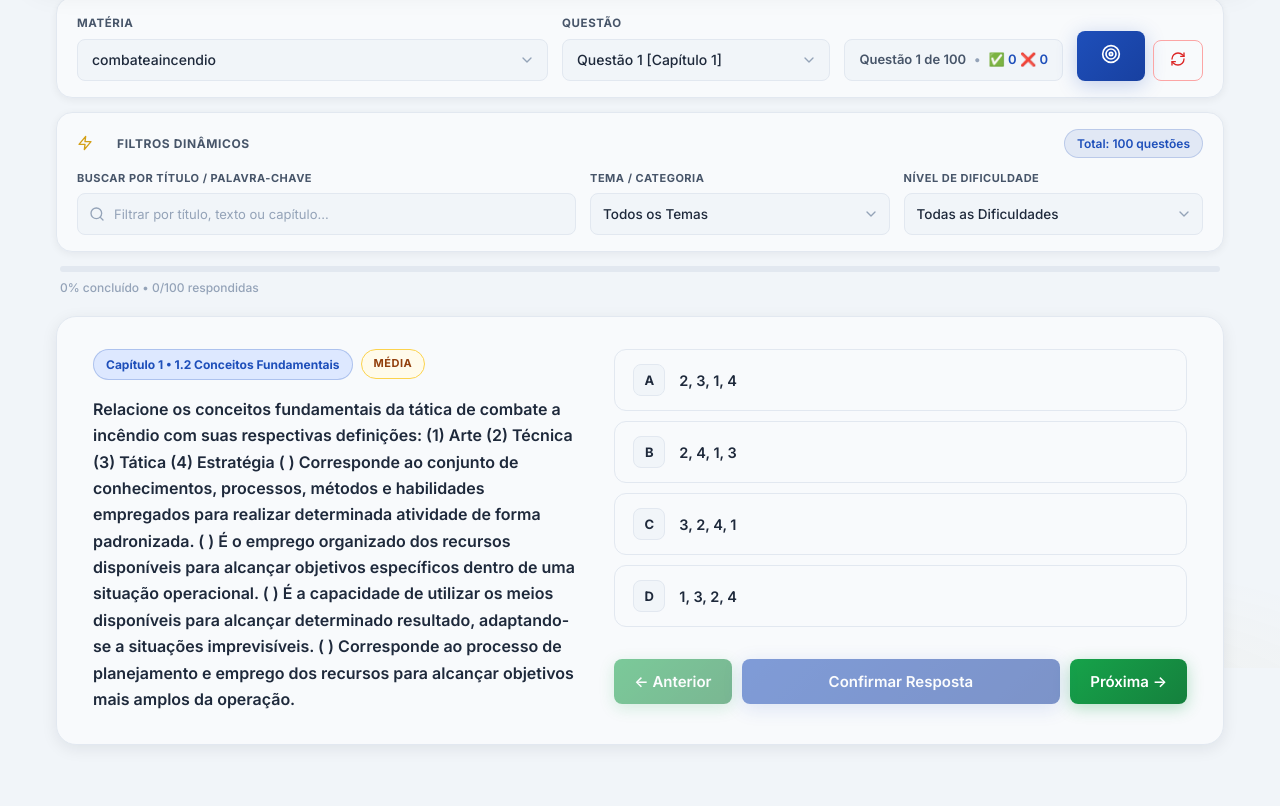
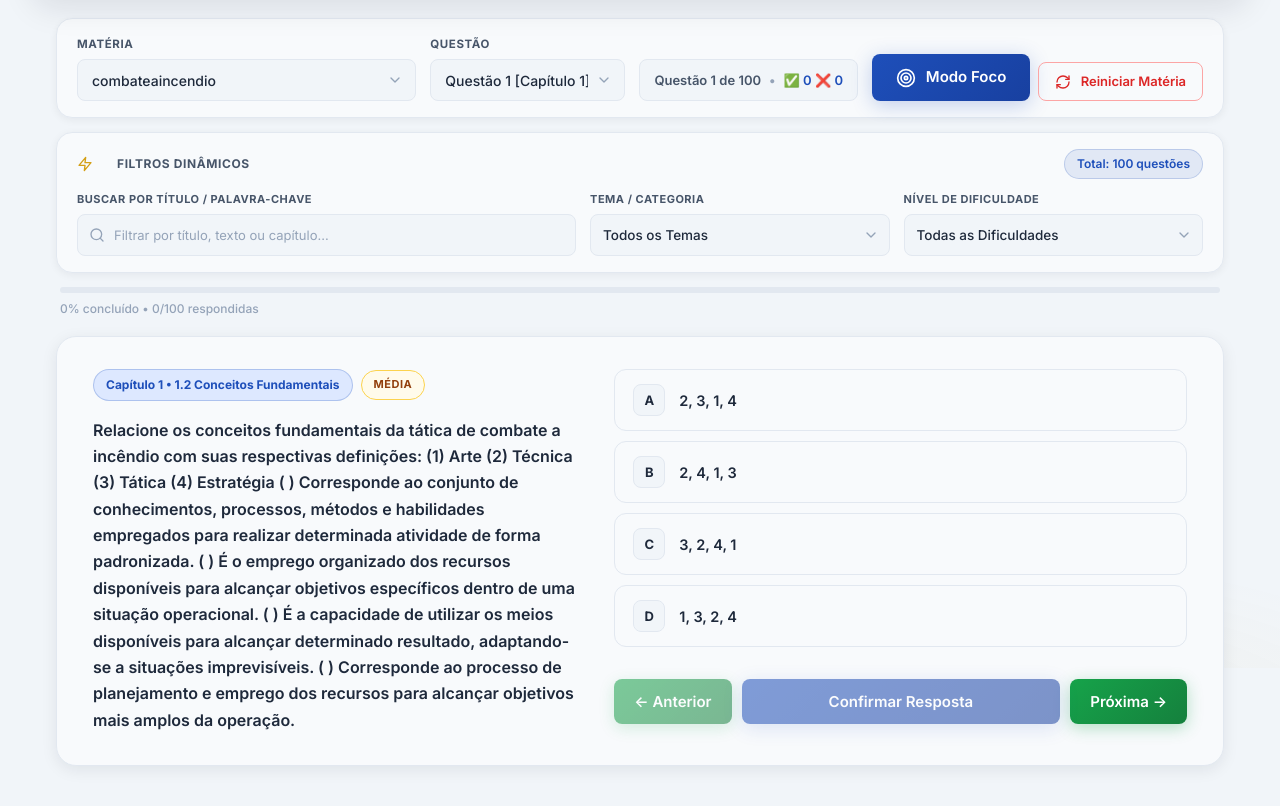
Before and after one commit to vitorpurcino/quiz-interativo, a website: page index.html in a window 1280 px wide. Shown: the part 132-938 px from the top of the page. Before the commit the page ends 917 px from the top, so only its background shows below. Drawn offline with Linux system fonts and the light colour scheme; no server answers; sample sign-in values are in the browser's storage.

Commit message:
corrigindo os botões da página index

```diff
--- a/index.html
+++ b/index.html
@@ -131,7 +131,7 @@
               <span class="btn-icone" aria-hidden="true"></span> Modo Foco
             </button>
             <button id="reiniciarBtn" class="btn-vermelho" type="button" title="Reiniciar progresso desta matéria">
-              <span class="btn-icone" aria-hidden="true"></span> Reiniciar
+              <span class="btn-icone" aria-hidden="true"></span> Reiniciar Matéria
             </button>
           </div>
         </div>
--- a/js/app.js
+++ b/js/app.js
@@ -174,7 +174,9 @@ function injetarIcones() {
 
   const setIcon = (id, name) => {
     const el = document.getElementById(id);
-    if (el && window.Icon(name)) el.innerHTML = window.Icon(name);
+    if (!el || !window.Icon(name)) return;
+    const slot = el.querySelector('.btn-icone') || el;
+    slot.innerHTML = window.Icon(name);
   };
 
   setIcon('btnDashboard', 'chart');
```
